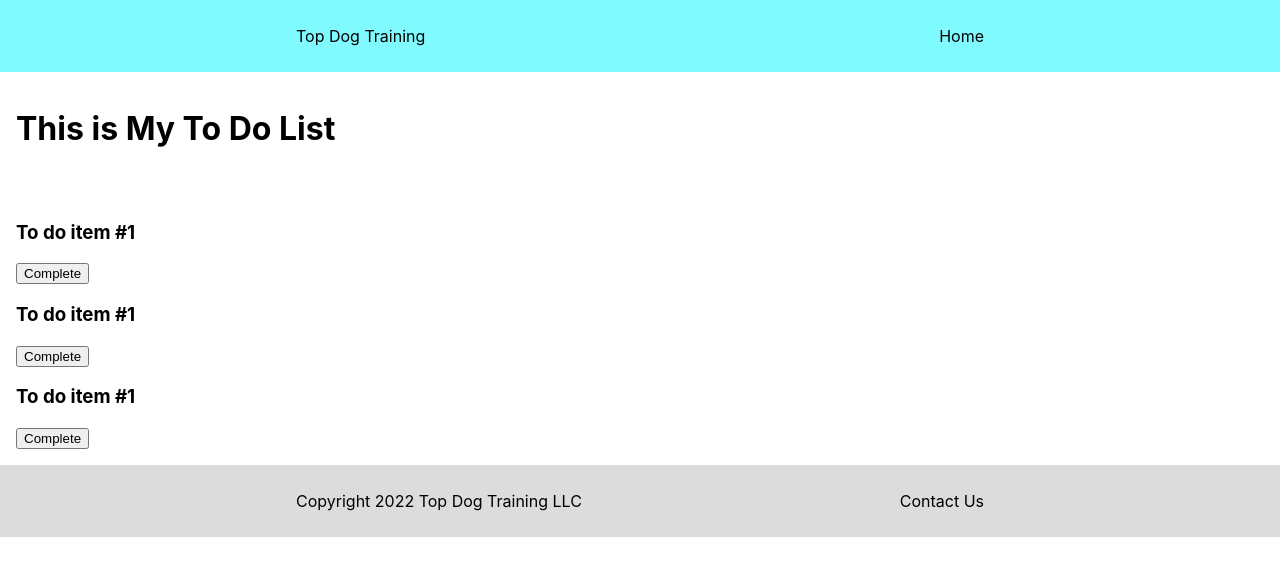
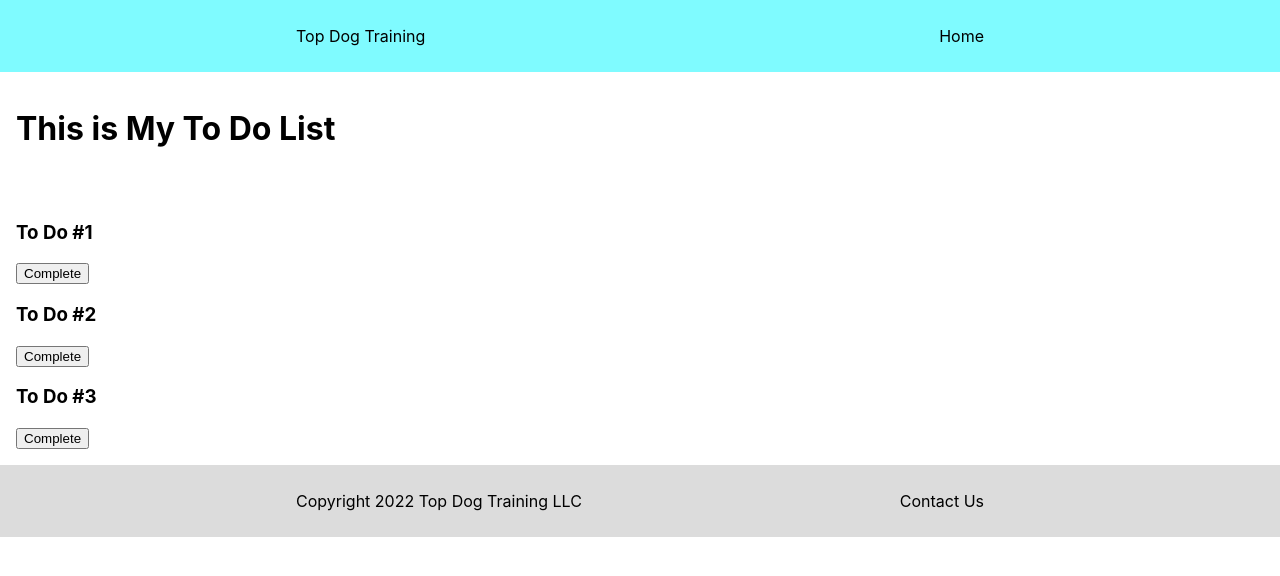
Before and after one commit to ajthraen/RCC, a React (Create React App) app in the folder my-app/: page / in a window 1280 px wide. Shown: the top 576 px of the page. Built offline with nearby package versions, Linux system fonts and the light colour scheme.

Commit message:
new react CC3

```diff
--- a/my-app/src/Components/ToDoItem.jsx
+++ b/my-app/src/Components/ToDoItem.jsx
@@ -1,10 +1,16 @@
 import React from 'react';
 
-const ToDoItem = () => {
+function ToDoItem(props) {
+    function deleteToDo(id){
+        console.log('Delete To Do', props.title)
+    }
     return (
         <div>
-            <h3>To do item #1</h3>
-            <button>Complete</button>
+            <h3>{props.title}</h3>
+            {/* <button onClick={deleteToDo}>Complete</button> */}
+            {/* use the below syntax if you need to pass a value
+            dont use parenthesis if you dont need to pass a value */}
+            <button onClick={()=>deleteToDo(1)}>Complete</button>
         </div>
     );
 }
--- a/my-app/src/Components/UList.jsx
+++ b/my-app/src/Components/UList.jsx
@@ -4,9 +4,15 @@ import ToDoItem from './ToDoItem.jsx'
 const UList = () => {
     return (
         <div className='container1'>
-            <ToDoItem />
-            <ToDoItem />
-            <ToDoItem />
+            <ToDoItem
+                title="To Do #1"
+            />
+            <ToDoItem
+                title="To Do #2"
+            />
+            <ToDoItem
+                title="To Do #3"
+            />
         </div>
     );
 }
```
Also changed, not shown: my-app/src/Components/Modal.jsx (+14 -4 lines).
